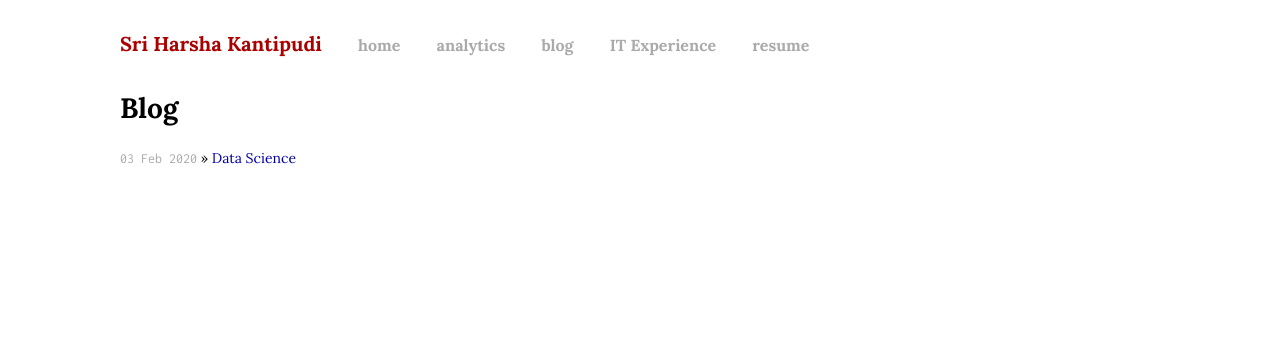
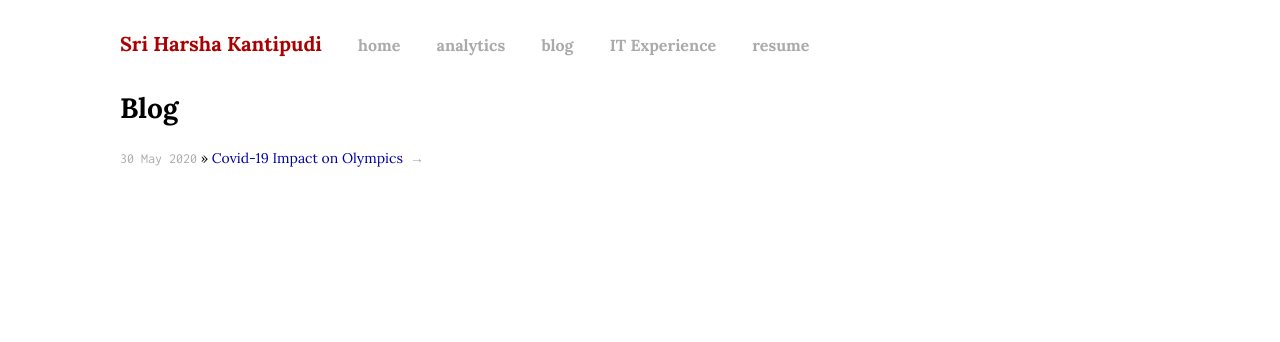
Before and after one commit to harshakantipudi/Harshakantipudi.github.io, a Jekyll site: the page built from blog.html, in a window 1280 px wide. Shown: the top 342 px of the page. Built offline with Jekyll 4.4.1, drawn with Linux system fonts in a browser that asks for light colours.

Commit message:
Update 2017-04-28-datathon.md

```diff
--- a/_posts/2017-04-28-datathon.md
+++ b/_posts/2017-04-28-datathon.md
@@ -1,6 +1,6 @@
 ---
-title:  "Data Science"
-date:   03-02-2020
+title:  "Covid-19 Impact on Olympics"
+date:   2020-05-30
 categories: datascience
-link:
+link: https://medium.com/@kvsharsha9010/covid-19-impact-on-olympics-6b380b4a56b7
 ---
```
